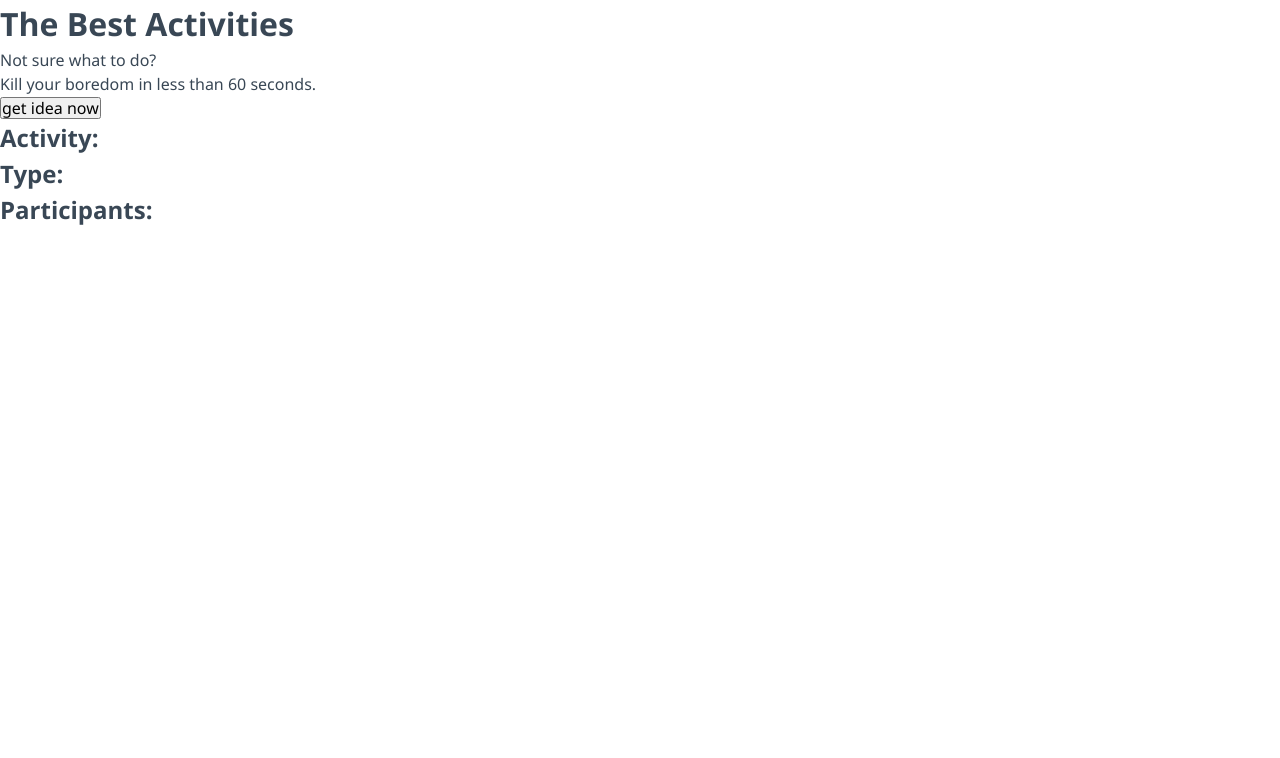
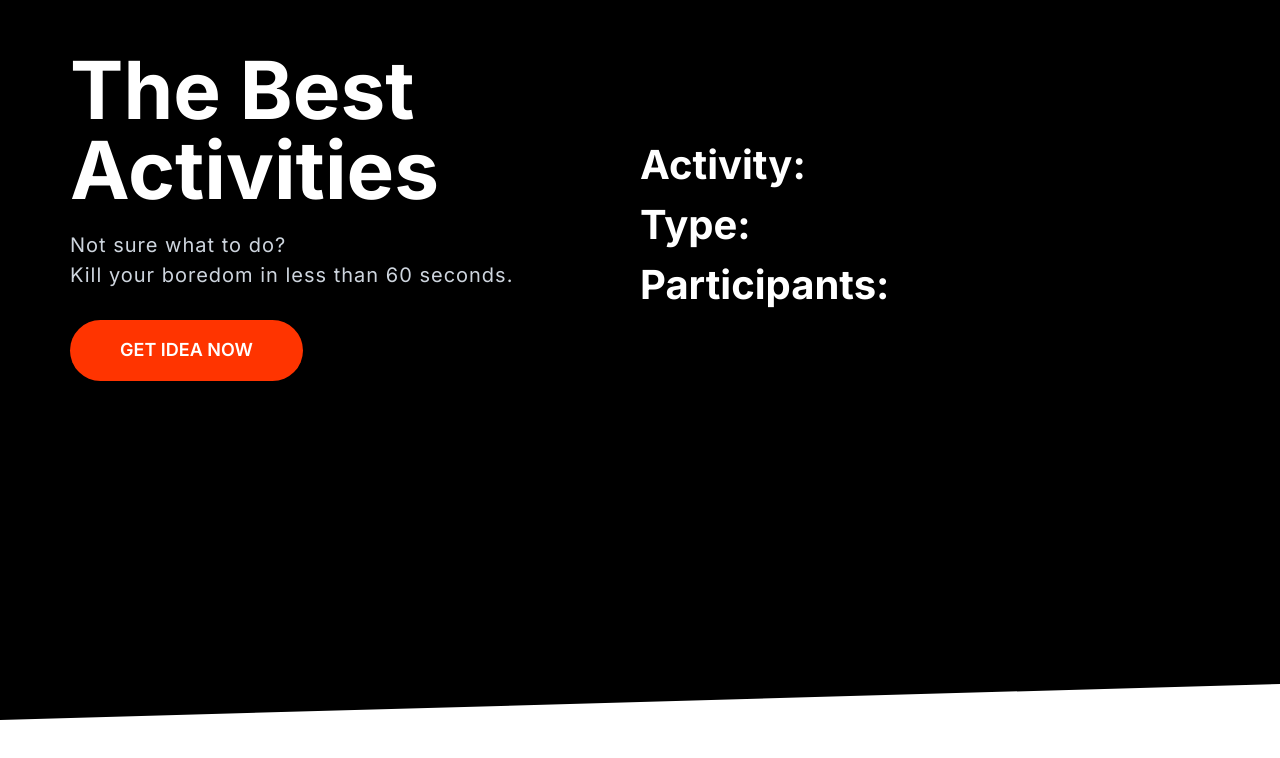
Before and after one commit to tomascarignano98/BoredBot, a plain HTML site: page index.html in a window 1280 px wide. Drawn offline with Linux system fonts and the light colour scheme.

Commit message:
First version of the page desing and styles.

```diff
--- a/css/styles.css
+++ b/css/styles.css
@@ -3,11 +3,10 @@
 /* Global variables*/
 
 :root {
-  --clr-primary: #396caa;
-  --clr-headings: #30598c;
-  --clr-body: #394755;
-  --clr-accent: #ff952d;
-  --clr-accent-focus: #e06f00;
+  --color-primary: #2584ff;
+  --color-secondary: #00d9ff;
+  --color-accent: #ff3400;
+  --color-body: #ced5de;
 }
 
 /* Universal Selector */
@@ -23,7 +22,7 @@
 /* Typography */
 
 ::selection {
-  background: var(--clr-primary);
+  background: var(--color-primary);
   color: #fff;
 }
 
@@ -33,27 +32,126 @@ html {
 
 body {
   background-color: #fff;
-  color: var(--clr-body);
-  font-family: "Segoe UI", Arial, Helvetica, sans-serif;
+  color: var(--color-body);
+  font-family: Inter, Arial, Helvetica, sans-serif;
   font-size: 1.6rem;
   line-height: 1.5;
 }
 
 h1,
 h2,
-h3,
 p {
   margin: 0;
+  max-width: 47ch;
+}
+h1,
+h2 {
+  color: #fff;
+  margin-bottom: 2rem;
+  line-height: 1;
 }
 
 h1 {
-  font-size: 2em;
+  font-size: 6rem;
 }
 
 h2 {
-  font-size: 1.5em;
+  font-size: 4rem;
 }
 
-h3 {
-  font-size: 1.17em;
+@media screen and (min-width: 1024px) {
+  body {
+    font-size: 1.8rem;
+  }
+
+  h1 {
+    font-size: 8rem;
+  }
 }
+
+/* Components
+---------------- */
+
+/* Buttons  */
+
+.btn {
+  border-radius: 40px;
+  border: 0;
+  cursor: pointer;
+  font-size: 1.8rem;
+  font-weight: 600;
+  margin: 3rem 0 0;
+  padding: 2rem 5rem;
+  text-align: center;
+  text-transform: uppercase;
+  white-space: nowrap;
+}
+
+.btn--accent {
+  background: var(--color-accent);
+  color: #fff;
+}
+
+.btn--accent:hover {
+  background: #ec3000;
+}
+
+/* Blocks */
+
+.block {
+  --padding-vertical: 5rem;
+  padding: 5rem 2rem;
+}
+
+.block__header {
+  margin-bottom: 4rem;
+  text-align: center;
+}
+
+.block--dark {
+  background: #000;
+}
+
+.block--skewed-left {
+  clip-path: polygon(0 0, 100% 0, 100% 95%, 0 100%);
+  padding-bottom: calc(var(--padding-vertical) + 4rem);
+}
+
+.container {
+  margin: 0 auto;
+  width: calc(100vw - 20px);
+  max-width: 1140px;
+}
+
+.grid {
+  display: grid;
+}
+
+@media screen and (min-width: 768px) {
+  .grid {
+    grid-template-columns: repeat(2, 1fr);
+  }
+}
+
+/* Hero */
+
+.hero {
+  min-height: 90vh;
+}
+
+.hero__tagline {
+  font-size: 2rem;
+  letter-spacing: 1px;
+}
+
+@media screen and (min-width: 768px) {
+  .hero__content {
+    text-align: left;
+  }
+}
+
+/* Fetch Results */
+
+.fetch-results {
+  align-self: center;
+}
```
